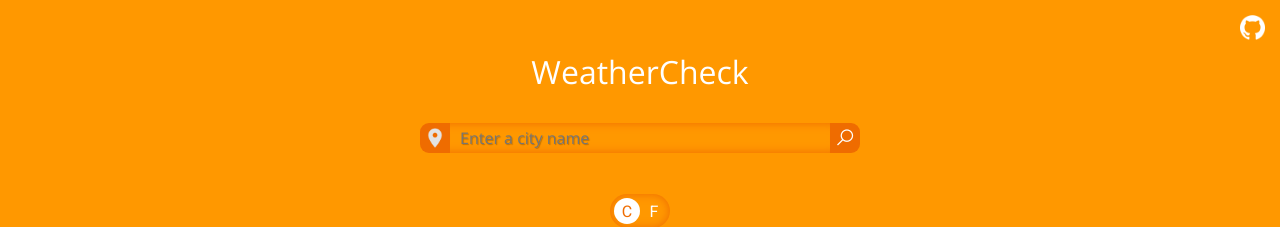
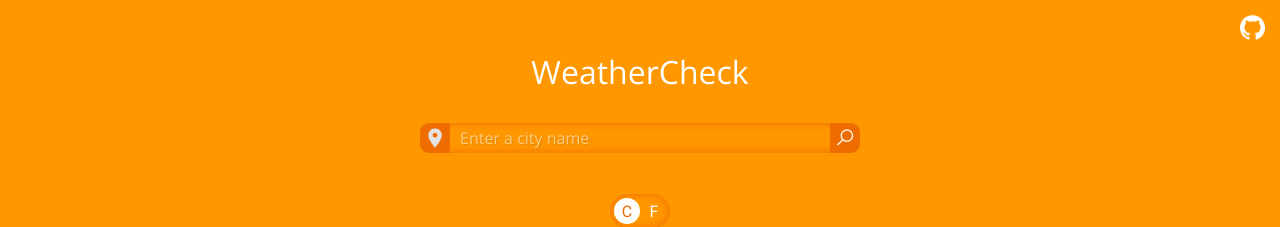
Before and after one commit to sher-s7/react-weather-app, a React (Create React App) app: page / in a window 1280 px wide. Shown: the top 227 px of the page. Built offline with nearby package versions, Linux system fonts and the light colour scheme.

Commit message:
Fix placeholder color

```diff
--- a/src/index.css
+++ b/src/index.css
@@ -144,6 +144,8 @@ form {
 }
 
 ::placeholder {
+  color: white;
+  opacity: 0.5;
   text-transform: none;
 }
 
```
